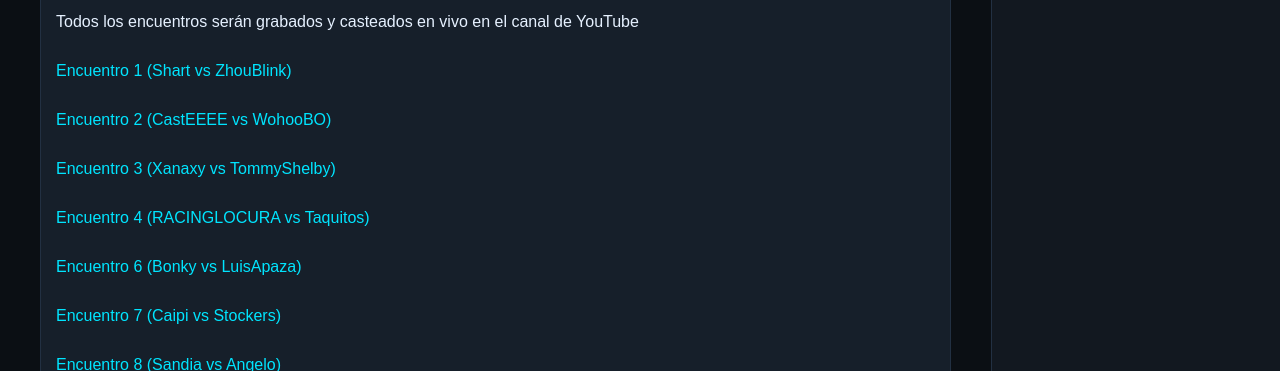
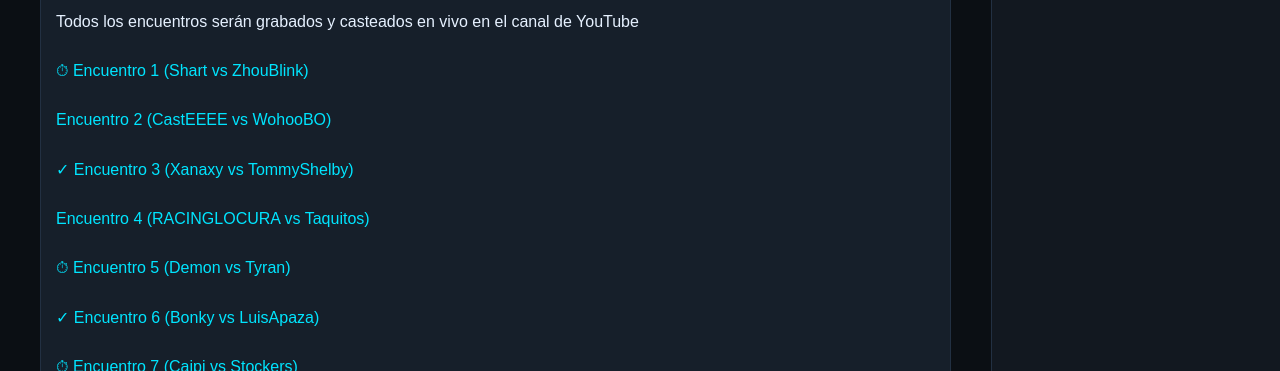
Before and after one commit to ApelDota/Torneo-Dota1, a plain HTML site: page index.html in a window 1280 px wide. Both pictures are taken after a click on the heading "Ver los encuentros". Shown: the part 940-1311 px from the top of the page. Drawn offline with Linux system fonts and the light colour scheme.

Commit message:
Update index.html

```diff
--- a/index.html
+++ b/index.html
@@ -329,13 +329,14 @@
         <details>
             <summary>Ver los encuentros</summary>
             <p>Todos los encuentros serán grabados y casteados en vivo en el canal de YouTube</p>
-            <p><a href="URL TODO" target="_blank">Encuentro 1 (Shart vs ZhouBlink)</a></p>
+            <p><a href="URL TODO" target="_blank">⏱ Encuentro 1 (Shart vs ZhouBlink)</a></p>
             <p><a href="URL TODO" target="_blank">Encuentro 2 (CastEEEE vs WohooBO)</a></p>
-            <p><a href="https://www.youtube.com/watch?v=LwIBj6zZgT4&t=1s" target="_blank">Encuentro 3 (Xanaxy vs TommyShelby)</a></p>
+            <p><a href="https://www.youtube.com/watch?v=LwIBj6zZgT4&t=1s" target="_blank">✓ Encuentro 3 (Xanaxy vs TommyShelby)</a></p>
             <p><a href="URL TODO" target="_blank">Encuentro 4 (RACINGLOCURA vs Taquitos)</a></p>
-            <p><a href="https://www.youtube.com/watch?v=x5C1orC-GtQ" target="_blank">Encuentro 6 (Bonky vs LuisApaza)</a></p>
-            <p><a href="URL TODO" target="_blank">Encuentro 7 (Caipi vs Stockers)</a></p>
-            <p><a href="URL TODO" target="_blank">Encuentro 8 (Sandia vs Angelo)</a></p>
+            <p><a href="URL TODO" target="_blank">⏱ Encuentro 5 (Demon vs Tyran)</a></p>
+            <p><a href="https://www.youtube.com/watch?v=x5C1orC-GtQ" target="_blank">✓ Encuentro 6 (Bonky vs LuisApaza)</a></p>
+            <p><a href="URL TODO" target="_blank">⏱ Encuentro 7 (Caipi vs Stockers)</a></p>
+            <p><a href="URL TODO" target="_blank">⏱ Encuentro 8 (Sandia vs Angelo)</a></p>
 
         </details>
 
```
